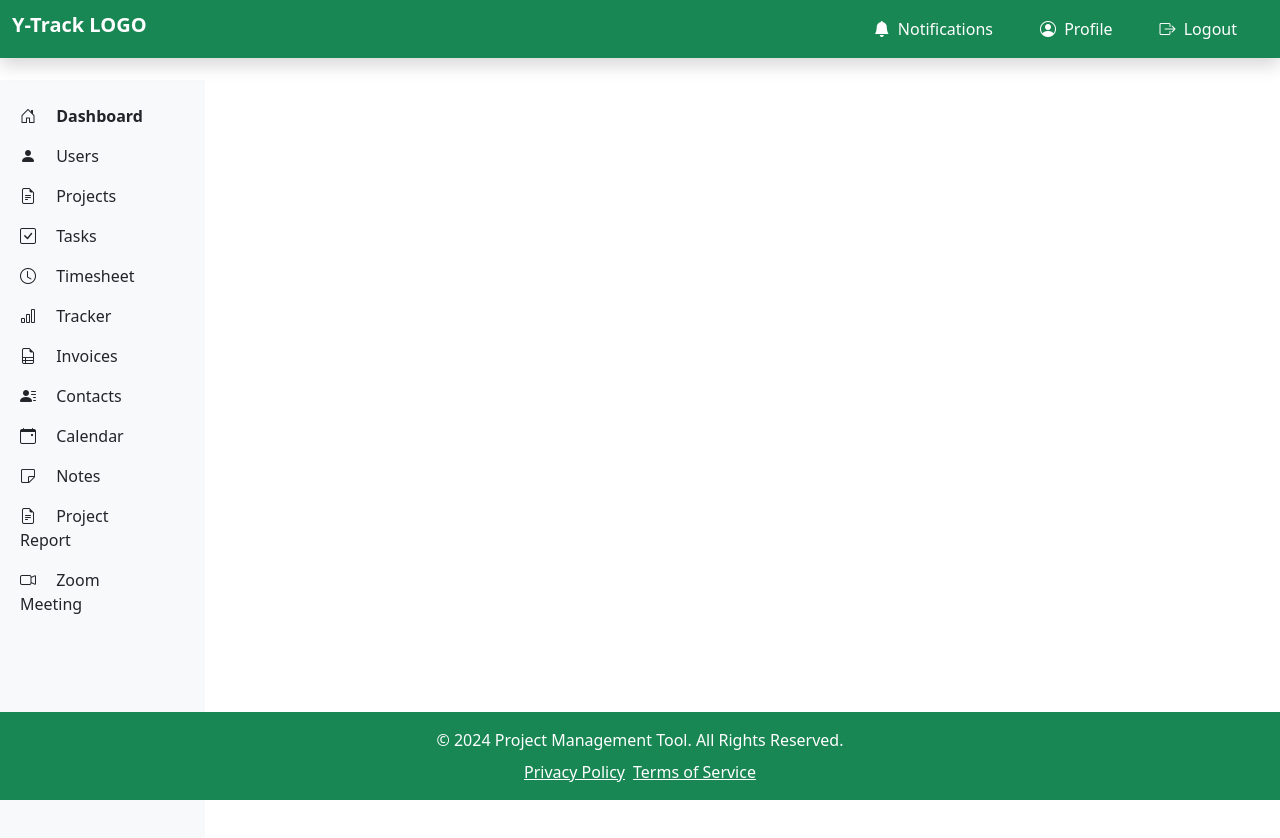
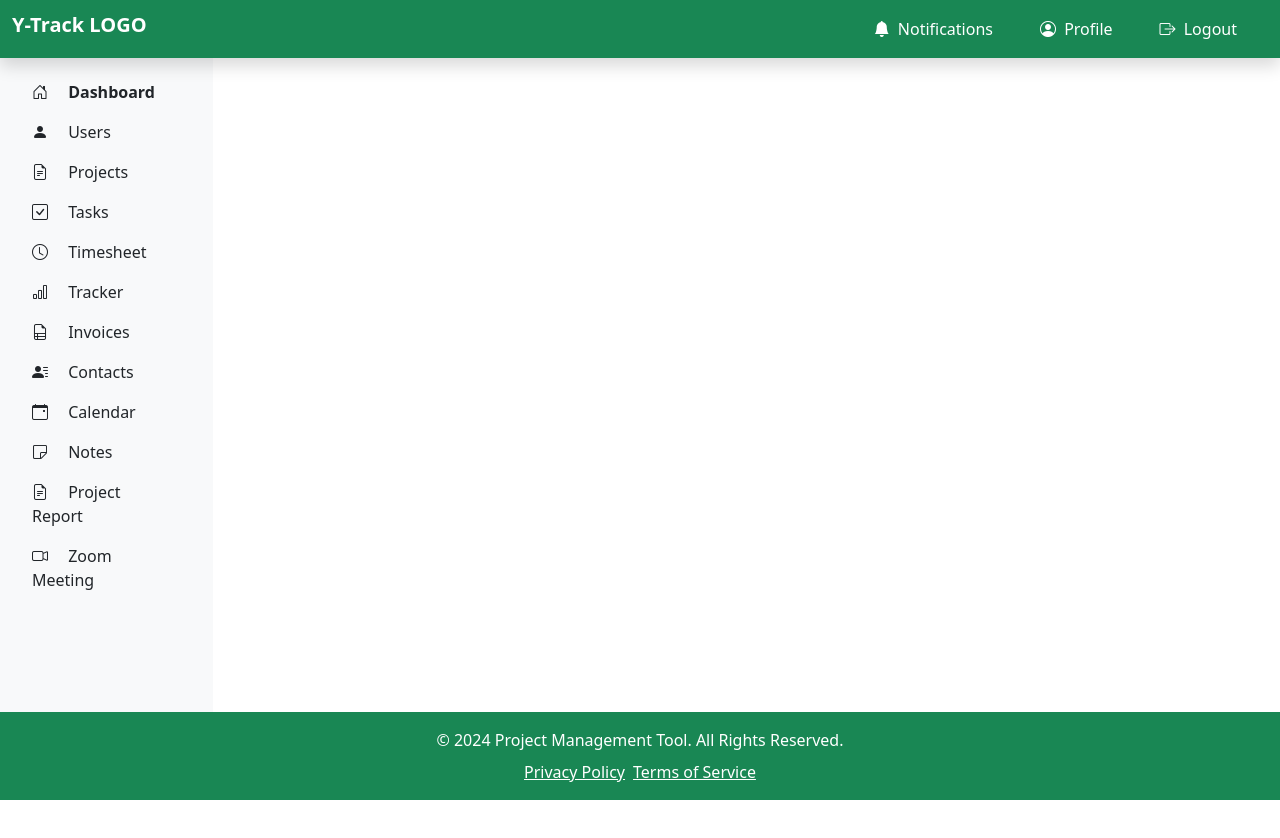
Before and after one commit to Chandni-2022/Y-Track, a React (Create React App) app in the folder frontend/: page /dashboard in a window 1280 px wide. Shown: the top 838 px of the page. After the commit the page ends 800 px from the top, so only its background shows below. Built offline with nearby package versions, Linux system fonts and the light colour scheme.

Commit message:
updated gap mistake

```diff
--- a/frontend/src/components/Dashboard.jsx
+++ b/frontend/src/components/Dashboard.jsx
@@ -4,11 +4,19 @@ import 'bootstrap-icons/font/bootstrap-icons.css';
 
 const Dashbord = () => {
   return (
-    <div>
+    <div style={{ display: 'flex', flexDirection: 'column', height: '100vh' }}>
       <header className="navbar navbar-expand-lg navbar-dark bg-success shadow fixed-top">
         <div className="container-fluid">
           <h4 className="navbar-brand fw-bold">Y-Track LOGO</h4>
-          <button className="navbar-toggler" type="button" data-bs-toggle="collapse" data-bs-target="#navbarNav" aria-controls="navbarNav" aria-expanded="false" aria-label="Toggle navigation">
+          <button
+            className="navbar-toggler"
+            type="button"
+            data-bs-toggle="collapse"
+            data-bs-target="#navbarNav"
+            aria-controls="navbarNav"
+            aria-expanded="false"
+            aria-label="Toggle navigation"
+          >
             <span className="navbar-toggler-icon"></span>
           </button>
           <div className="collapse navbar-collapse" id="navbarNav">
@@ -33,11 +41,14 @@ const Dashbord = () => {
         </div>
       </header>
 
-      <div className="row" style={{ marginTop: '80px' }}>
-        <nav className="col-md-3 col-lg-2 d-md-block bg-light sidebar sidebar-sticky p-3" style={{ height: '100vh', overflowY: 'auto' }}>
+      <div style={{ display: 'flex', flex: '1', marginTop: '56px' }}>
+        <nav
+          className="col-md-3 col-lg-2 d-md-block bg-light sidebar p-3"
+          style={{ height: '100%', overflowY: 'auto' }}
+        >
           <ul className="nav flex-column">
             <li className="nav-item">
-              <a className="nav-link  text-dark fw-bold" href="#">
+              <a className="nav-link text-dark fw-bold" href="#">
                 <i className="bi bi-house-door me-3"></i> Dashboard
               </a>
             </li>
@@ -96,10 +107,12 @@ const Dashbord = () => {
                 <i className="bi bi-camera-video me-3"></i> Zoom Meeting
               </a>
             </li>
+            {/* Repeat as necessary for additional items */}
           </ul>
         </nav>
 
         {/* Main Content */}
+
       </div>
 
       <footer className="footer mt-auto py-3 bg-success text-white text-center fixed-bottom">
```
